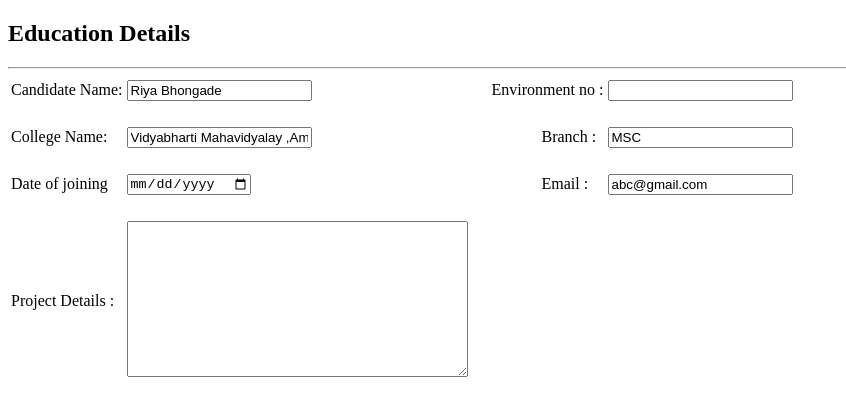
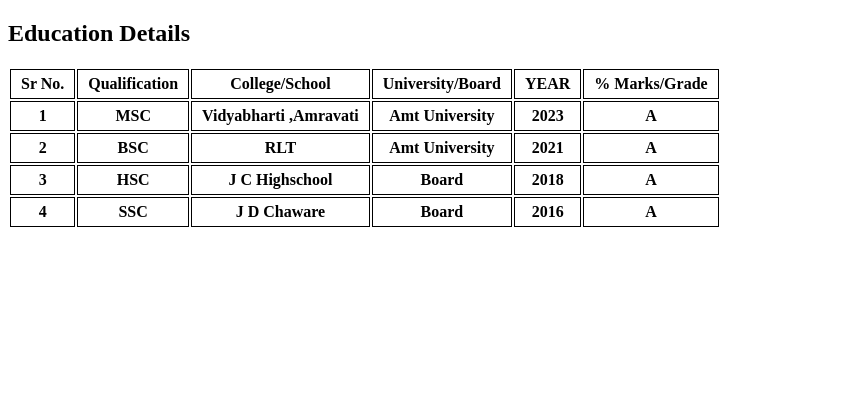
Before and after one commit to bhongaderiya01/Myprofile, a plain HTML site: page education.html in a window 1280 px wide. Shown: the whole page, without its empty margins (0-846 px from the left). Drawn offline with Linux system fonts and the light colour scheme.

Commit message:
modified with CSS Property
modified with CSS Property

```diff
--- a/education.html
+++ b/education.html
@@ -6,54 +6,68 @@
     <title>Education Section</title>
     <link rel="shortcut icon" href="assets/download.png">
     <style>
+        table tr th{
+            border: 1px solid black;
+            padding: 5px 10px;
+        }
+        #university:hover{
+            background-color: cadetblue;
 
+        }
     </style>
 </head>
 <body>
     <h2>Education Details</h2>
-    <hr>
+
     <table>
+        <thead>
+            <tr>
+                <th>Sr No.</th>
+                <th>Qualification</th>
+                <th>College/School</th>
+                <th>University/Board</th>
+                <th>YEAR</th>
+                <th>% Marks/Grade</th>
+            </tr>
+
+        </thead>
         <tbody>
-            <form>
-                <tr>
-                    <td><label for="" >Candidate Name:</label></td>
-                    <td><input type="text" value="Riya Bhongade" readonly maxlength="20"></td>
-                    <td><label for="" style="margin-left:20px ;">Environment no : </label></td>
-                    <td><input type="number"></td>
-                </tr>
-                <tr>
-                    <td><span style="padding: 30px ;"></span></td>
-                    <td><span style="padding: 30px ;"></span></td>
-                </tr>
+            <tr>
+                <th>1</th>
+                <th>MSC</th>
+                <th>Vidyabharti ,Amravati</th>
+                <th id="university">Amt University</th>
+                <th>2023</th>
+                <th>A</th>
+            </tr>
+            <tr>
+                <th>2</th>
+                <th>BSC</th>
+                <th>RLT</th>
+                <th>Amt University</th>
+                <th>2021</th>
+                <th>A</th>
+            </tr>
+            <tr>
+                <th>3</th>
+                <th>HSC</th>
+                <th>J C Highschool</th>
+                <th>Board</th>
+                <th>2018</th>
+                <th>A</th>
+            </tr>
+            <tr>
+                <th>4</th>
+                <th>SSC</th>
+                <th>J D Chaware</th>
+                <th>Board</th>
+                <th>2016</th>
+                <th>A</th>
+            </tr>
 
-                <tr>
-                    <td><label for="">College Name:</label></td>
-                    <td><input type="text" value="Vidyabharti Mahavidyalay ,Amravati" readonly></td>
-                    <td><label for="" style="margin-left: 70px ;">Branch :</label></td>
-                    <td><input type="text" value="MSC" readonly></td>
-                </tr>
+        </tbody>
 
-                <tr>
-                    <td><span style="margin: 30px ;"></span></td>
-                    <td><span style="margin: 30px ;"></span></td>
-                </tr>
-                <tr>
-                    <td><label for="">Date of joining</label></td>
-                    <td><input type="date" ></td>
-                    <td><label for="" style="margin-left: 70px ;">Email :</label></td>
-                    <td><input type="email" value="abc@gmail.com" readonly></td>
-                </tr>
-                 <tr>
-                    <td><span style="margin: 30px ;"></span></td>
-                    <td><span style="margin: 30px ;"></span></td>
-                </tr>
 
-                <tr>
-                    <td><label for="">Project Details :</label></td>
-                    <td><textarea name="" id="" cols="40" rows="10"></textarea></td>
-                </tr>
-            </form>
-        </tbody>
     </table>
 </body>
 </html>
```
Also changed, not shown: employeeRegistration2.html (added, +134 -0 lines), home.html (+7 -1 lines), projectDetails.html (+10 -4 lines).
